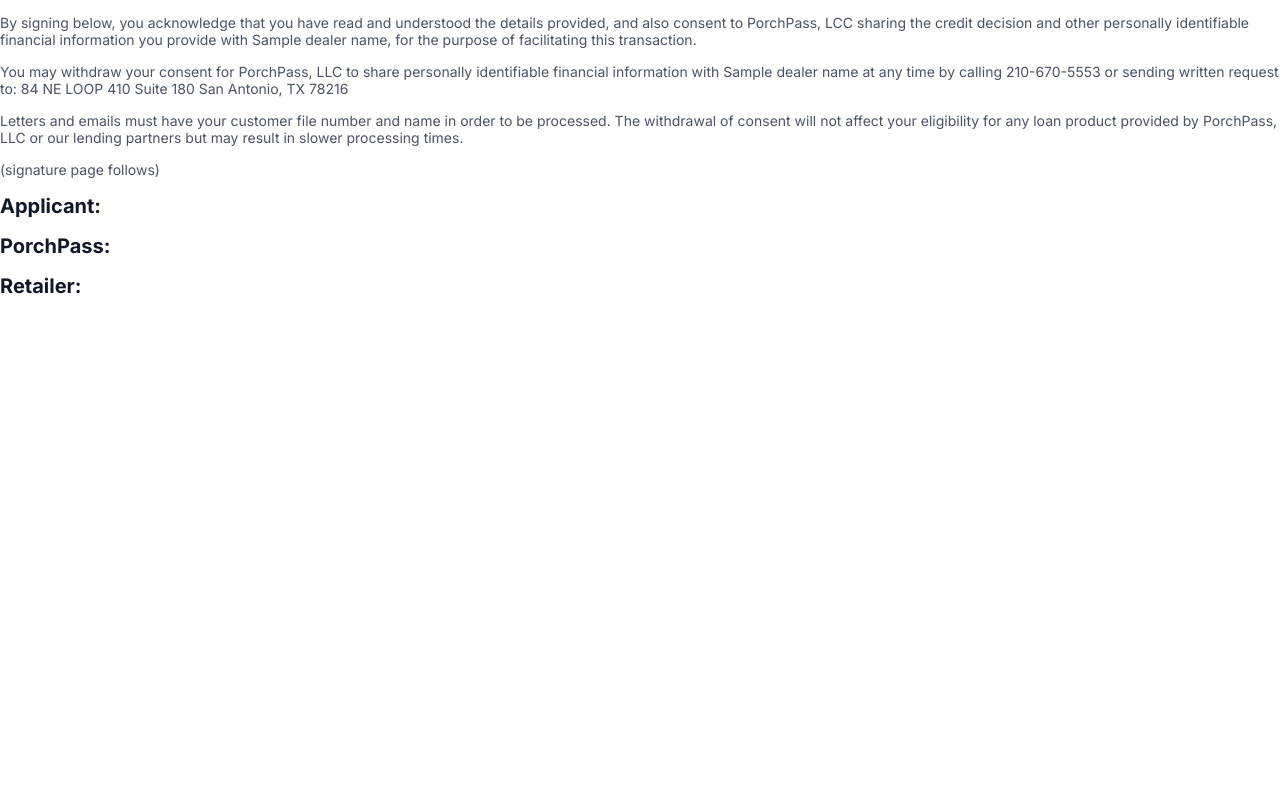
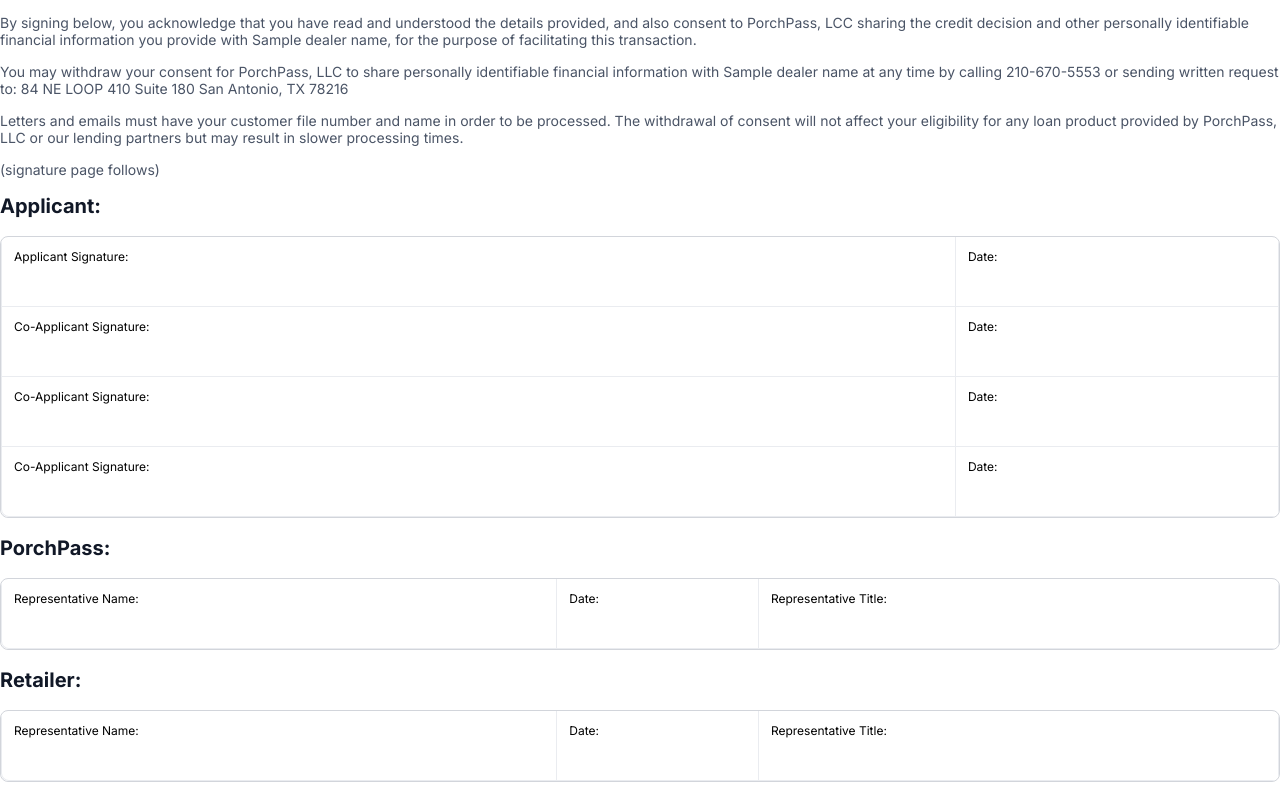
Before and after one commit to Porchpass/doc-service-sandbox, a Python web app: template src/templates/consumer_disclosure_statement.html.jinja in a window 1280 px wide. Shown: the part 678-1478 px from the top of the page. Before the commit the page ends 972 px from the top, so only its background shows below. Run offline with Jinja, Linux system fonts and the light colour scheme; the template is opened without the code that fills it: most values are stand-ins (such as "Sample title", 1, 10 or a date in 2020).

Commit message:
Consumer Disclosure Statement

```diff
--- a/src/templates/consumer_disclosure_statement.html.jinja
+++ b/src/templates/consumer_disclosure_statement.html.jinja
@@ -58,9 +58,50 @@
 
     <p class="text-muted text-center">(signature page follows)</p>
   </section>
+
   <section class="chapter">
     <h2>Applicant:</h2>
+    <table>
+      <tbody>
+        <tr>
+          <td>Applicant Signature:<br/><br/><br/></td>
+          <td>Date:<br/><br/><br/></td>
+        </tr>
+        <tr>
+          <td>Co-Applicant Signature:<br/><br/><br/></td>
+          <td>Date:<br/><br/><br/></td>
+        </tr>
+        <tr>
+          <td>Co-Applicant Signature:<br/><br/><br/></td>
+          <td>Date:<br/><br/><br/></td>
+        </tr>
+        <tr>
+          <td>Co-Applicant Signature:<br/><br/><br/></td>
+          <td>Date:<br/><br/><br/></td>
+        </tr>
+      </tbody>
+    </table>
+
     <h2>PorchPass:</h2>
+    <table>
+      <tbody>
+        <tr>
+          <td>Representative Name:<br/><br/><br/></td>
+          <td>Date:<br/><br/><br/></td>
+          <td>Representative Title:<br/><br/><br/></td>
+        </tr>
+      </tbody>
+    </table>
+
     <h2>Retailer:</h2>
+    <table>
+      <tbody>
+        <tr>
+          <td>Representative Name:<br/><br/><br/></td>
+          <td>Date:<br/><br/><br/></td>
+          <td>Representative Title:<br/><br/><br/></td>
+        </tr>
+      </tbody>
+    </table>
   </section>
 {% endblock %}
--- a/src/templates/partials/standard-header.html.jinja
+++ b/src/templates/partials/standard-header.html.jinja
@@ -1,7 +1,9 @@
 <header class="standard-header flex justify-content-space-between align-items-start">
   <div>
     <h1>{{ title }}</h1>
-    <p class="font-xs text-muted">DATE ISSUED: {{ notice_date }}</p>
+    {% if notice_date %}
+      <p class="font-xs text-muted">DATE ISSUED: {{ notice_date }}</p>
+    {% endif %}
   </div>
   {% include "partials/porchpass-logo.svg.jinja" %}
 </header>
```
